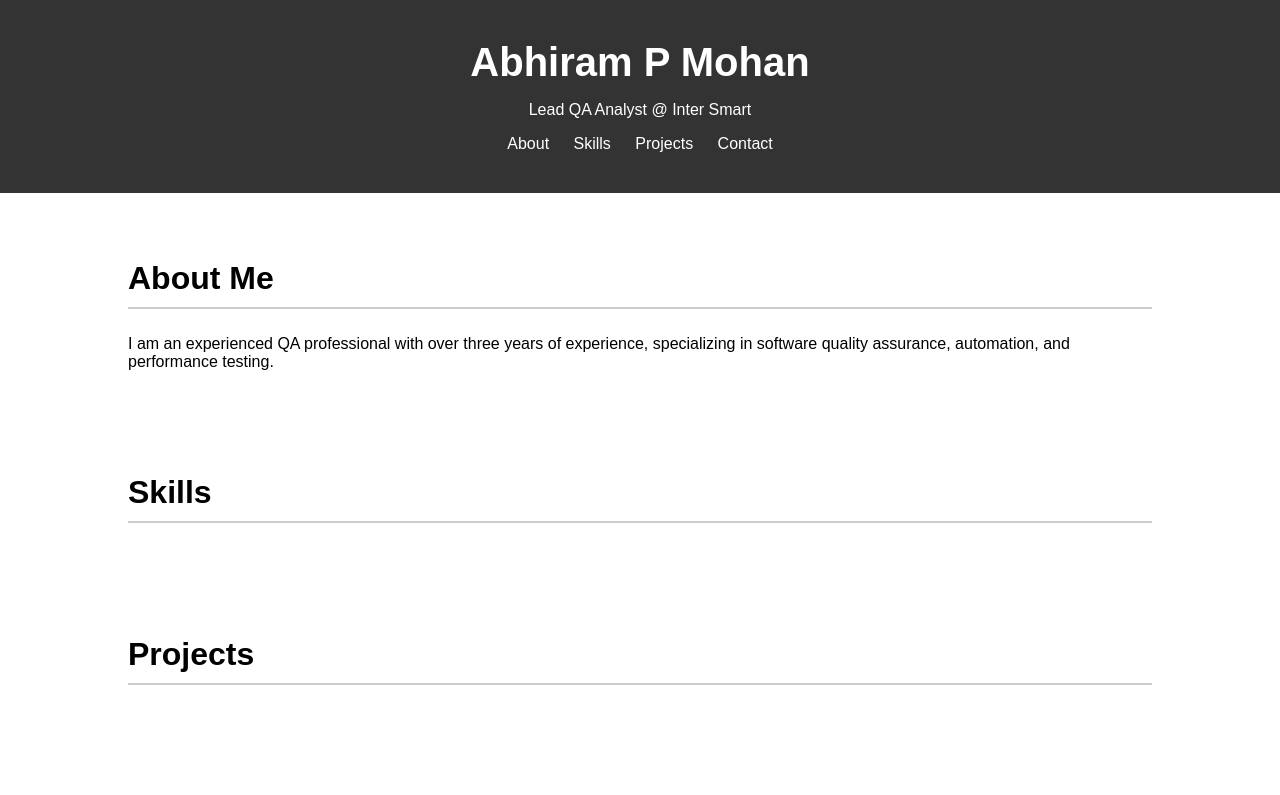
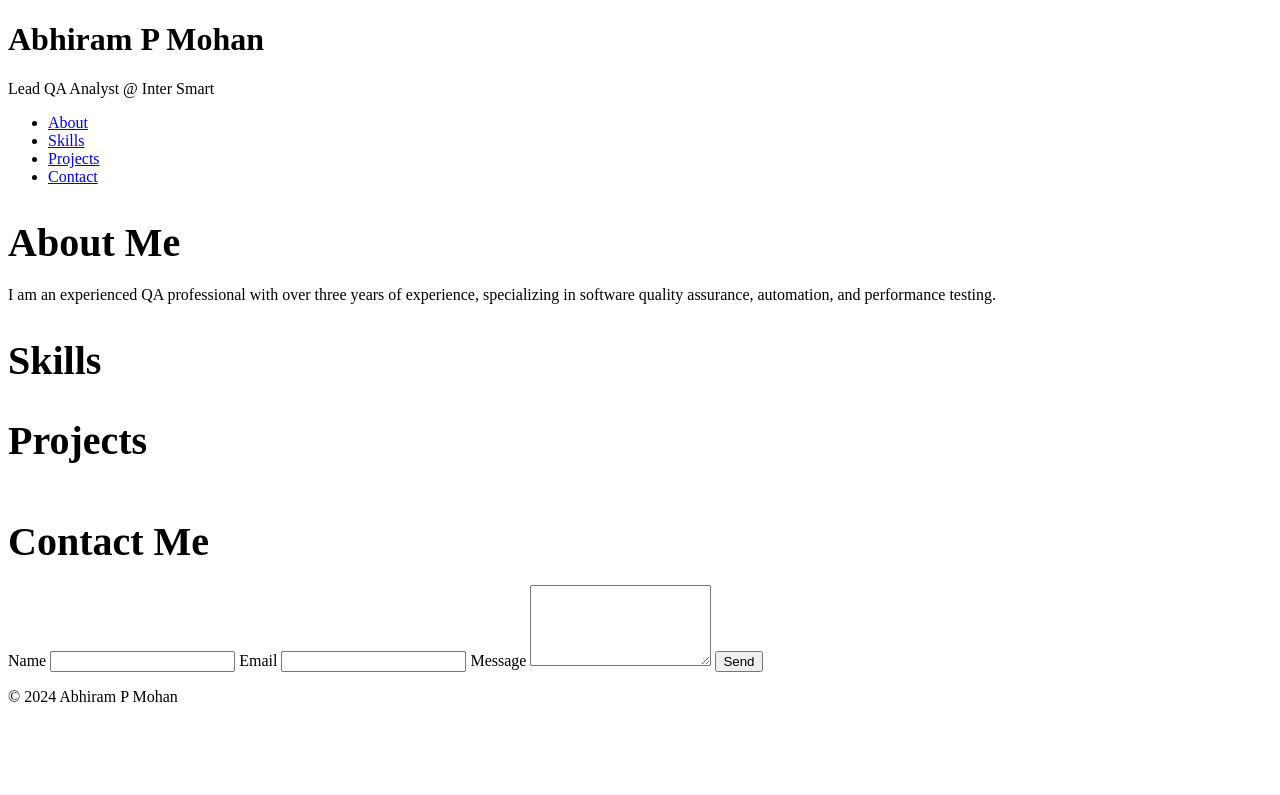
Before and after one commit to AbhiramPm/Portfolio, a plain HTML site: page index.html in a window 1280 px wide. Shown: the top 795 px of the page. Drawn offline with nearby package versions, Linux system fonts and the light colour scheme; a script that the page names is missing.

Commit message:
Update styles.css

```diff
--- a/styles.css
+++ b/styles.css
@@ -1,57 +1,23 @@
-
-body {
-    font-family: Arial, sans-serif;
-    margin: 0;
-    padding: 0;
+/* General styling, hero section, and forms remain same */
+section h2 {
+    font-size: 2.5em;
+    margin-bottom: 20px;
+    animation: slideIn 1s ease-in-out;
 }
 
-header {
-    background-color: #333;
-    color: #fff;
-    padding: 20px 0;
-    text-align: center;
+#project-container {
+    display: grid;
+    grid-template-columns: repeat(auto-fit, minmax(300px, 1fr));
+    gap: 20px;
 }
 
-header h1 {
-    margin: 0;
-    font-size: 2.5em;
+.project-card {
+    background: rgba(255, 255, 255, 0.1);
+    border-radius: 8px;
+    padding: 15px;
+    transition: transform 0.3s;
 }
 
-header nav ul {
-    list-style: none;
-    margin: 0;
-    padding: 0;
+.project-card:hover {
+    transform: scale(1.05);
 }
-
-header nav ul li {
-    display: inline;
-    margin: 0 10px;
-}
-
-header nav ul li a {
-    color: #fff;
-    text-decoration: none;
-}
-
-.container {
-    width: 80%;
-    margin: 0 auto;
-    padding: 20px 0;
-}
-
-section {
-    margin: 20px 0;
-}
-
-section h2 {
-    font-size: 2em;
-    border-bottom: 2px solid #ccc;
-    padding-bottom: 10px;
-}
-
-footer {
-    background-color: #333;
-    color: #fff;
-    text-align: center;
-    padding: 10px 0;
-}
```
